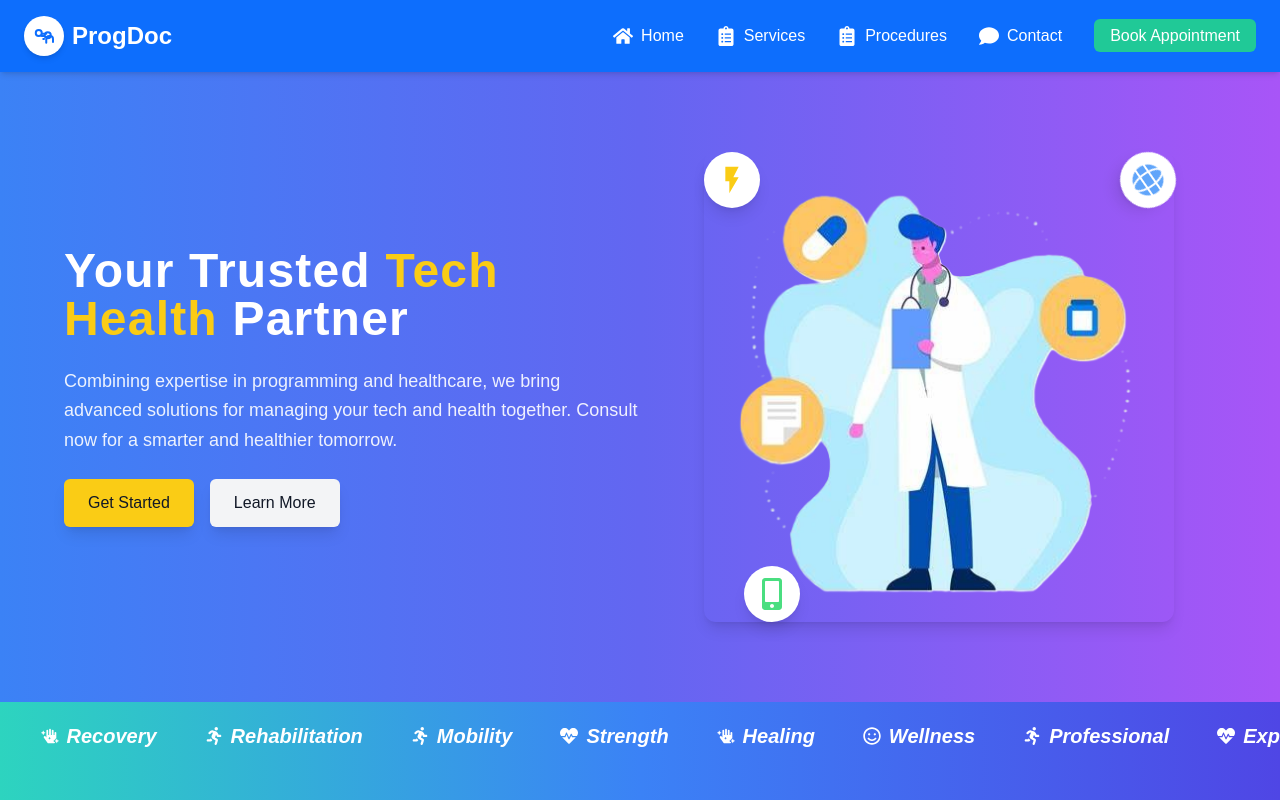
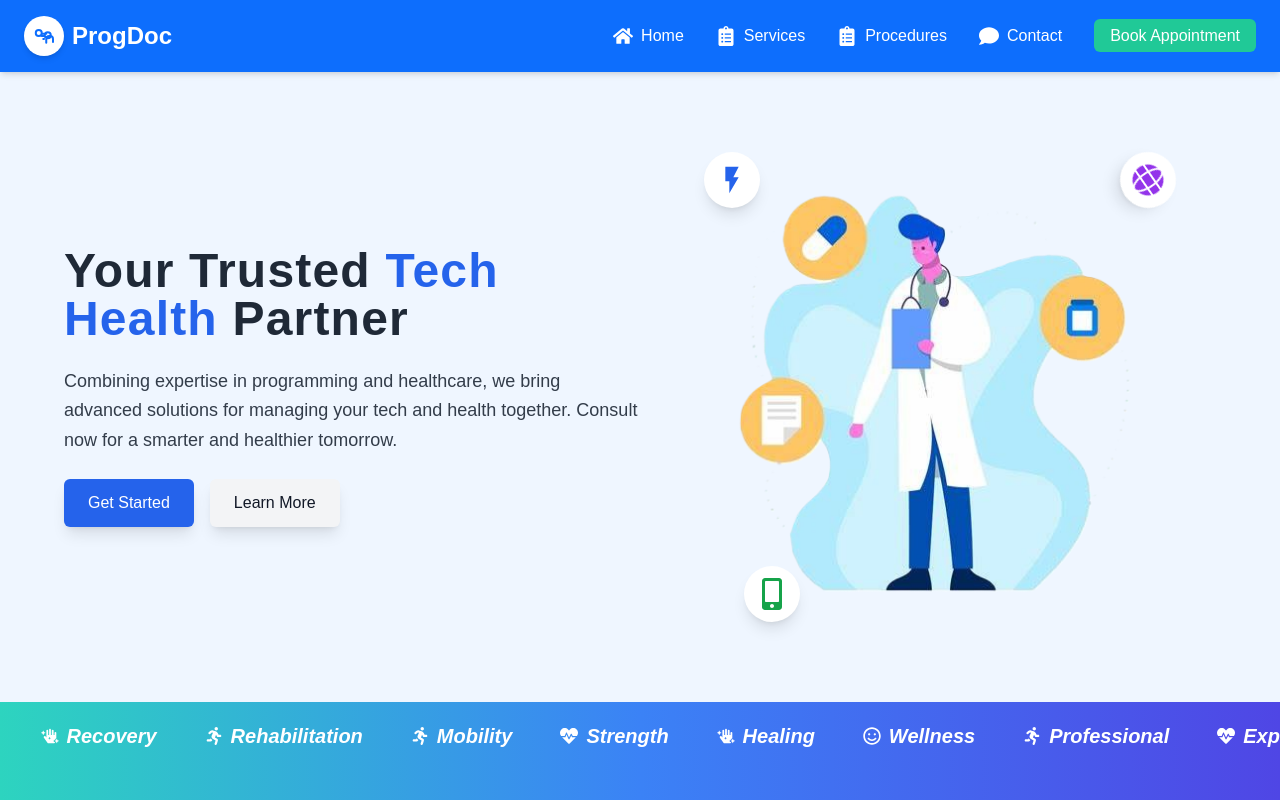
Before and after one commit to PRIYANSHUSINGH2003/ProgDoctor-Website, a Next.js app: page / in a window 1280 px wide. Shown: the top 800 px of the page. Built offline with nearby package versions, Linux system fonts and the light colour scheme.

Commit message:
Update Hero.js

```diff
--- a/components/Hero.js
+++ b/components/Hero.js
@@ -6,12 +6,12 @@ import Image from 'next/image';
 
 export default function Hero() {
     return (
-        <section className="bg-gradient-to-r from-blue-500 via-indigo-500 to-purple-500 text-white py-20 font-sans">
+        <section className="bg-blue-50 text-gray-800 py-20 font-sans">
             <div className="container mx-auto px-6 md:px-12 lg:px-16 flex flex-col md:flex-row items-center">
                 {/* Text Section */}
                 <div className="md:w-1/2 space-y-6">
                     <h1 className="text-4xl md:text-5xl font-bold leading-tight tracking-wide text-shadow-md">
-                        Your Trusted <span className="text-yellow-400">Tech Health</span> Partner
+                        Your Trusted <span className="text-blue-600">Tech Health</span> Partner
                     </h1>
                     <p className="text-lg leading-relaxed opacity-90 hover:opacity-100 transition-opacity duration-300">
                         Combining expertise in programming and healthcare, we bring advanced solutions for
@@ -19,7 +19,7 @@ export default function Hero() {
                     </p>
                     <div className="flex space-x-4">
                         <Link href="/appointment" legacyBehavior>
-                            <button className="bg-yellow-400 text-gray-900 hover:bg-yellow-500 px-6 py-3 rounded-md shadow-lg transition-transform transform hover:scale-105">
+                            <button className="bg-blue-600 text-white  hover:bg-blue-700 px-6 py-3 rounded-md shadow-lg transition-transform transform hover:scale-105">
                                 Get Started
                             </button>
                         </Link>
@@ -38,22 +38,22 @@ export default function Hero() {
                                 width={470}
                                 height={500}
                                 alt="Programmer Doctor Illustration"
-                                className="rounded-xl shadow-lg transform hover:scale-105 transition-transform duration-300"
+                                className="rounded-xl  transform hover:scale-105 transition-transform duration-300"
                             />
                             {/* Floating Icons */}
                             <div className="absolute top-0 left-0 animate-ping-slow">
                                 <div className="bg-white p-3 rounded-full shadow-lg">
-                                    <MdFlashOn className="h-8 w-8 text-yellow-400" />
+                                    <MdFlashOn className="h-8 w-8 text-blue-600" />
                                 </div>
                             </div>
                             <div className="absolute bottom-0 left-10 animate-bounce-slow">
                                 <div className="bg-white p-3 rounded-full shadow-lg">
-                                    <FaMobileAlt className="h-8 w-8 text-green-400" />
+                                    <FaMobileAlt className="h-8 w-8 text-green-600" />
                                 </div>
                             </div>
                             <div className="absolute top-0 right-10 animate-spin-slow">
                                 <div className="bg-white p-3 rounded-full shadow-lg">
-                                    <FaGlobe className="h-8 w-8 text-blue-400" />
+                                    <FaGlobe className="h-8 w-8  text-purple-600" />
                                 </div>
                             </div>
                         </div>
```
